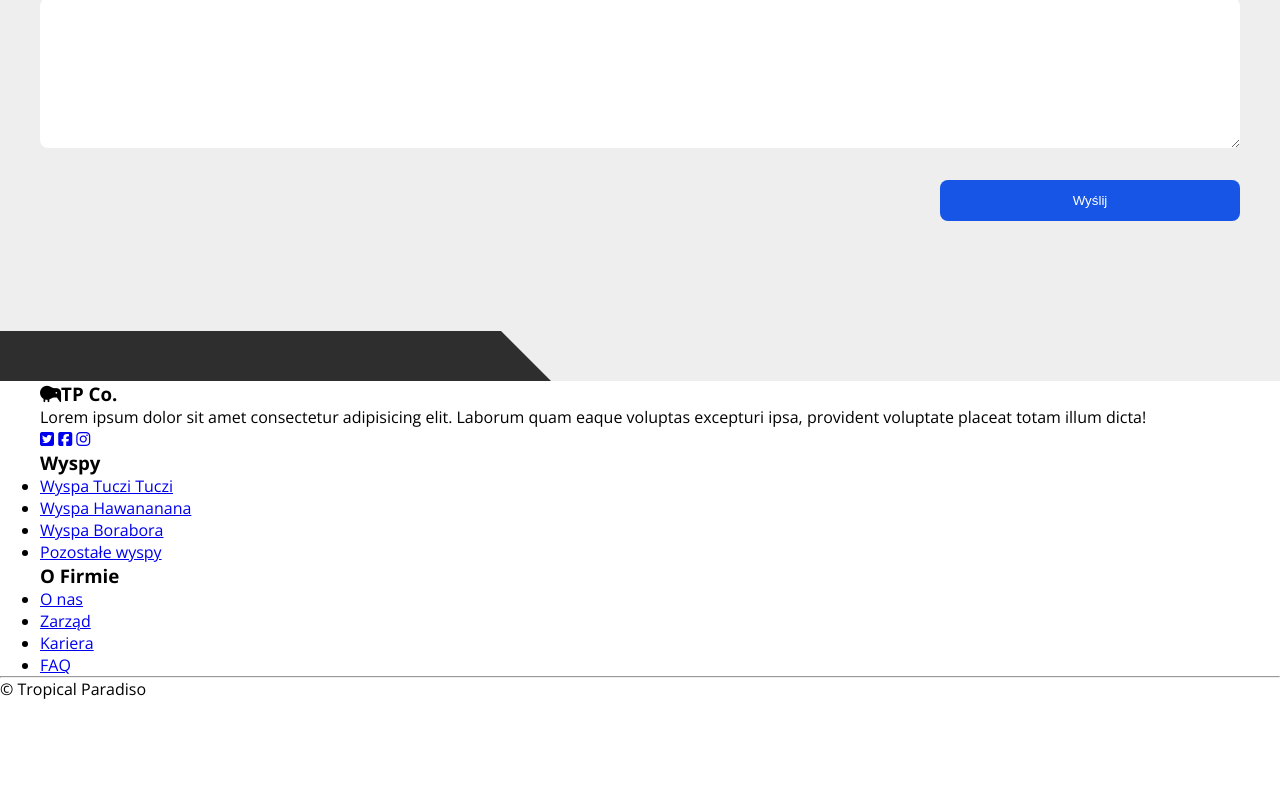
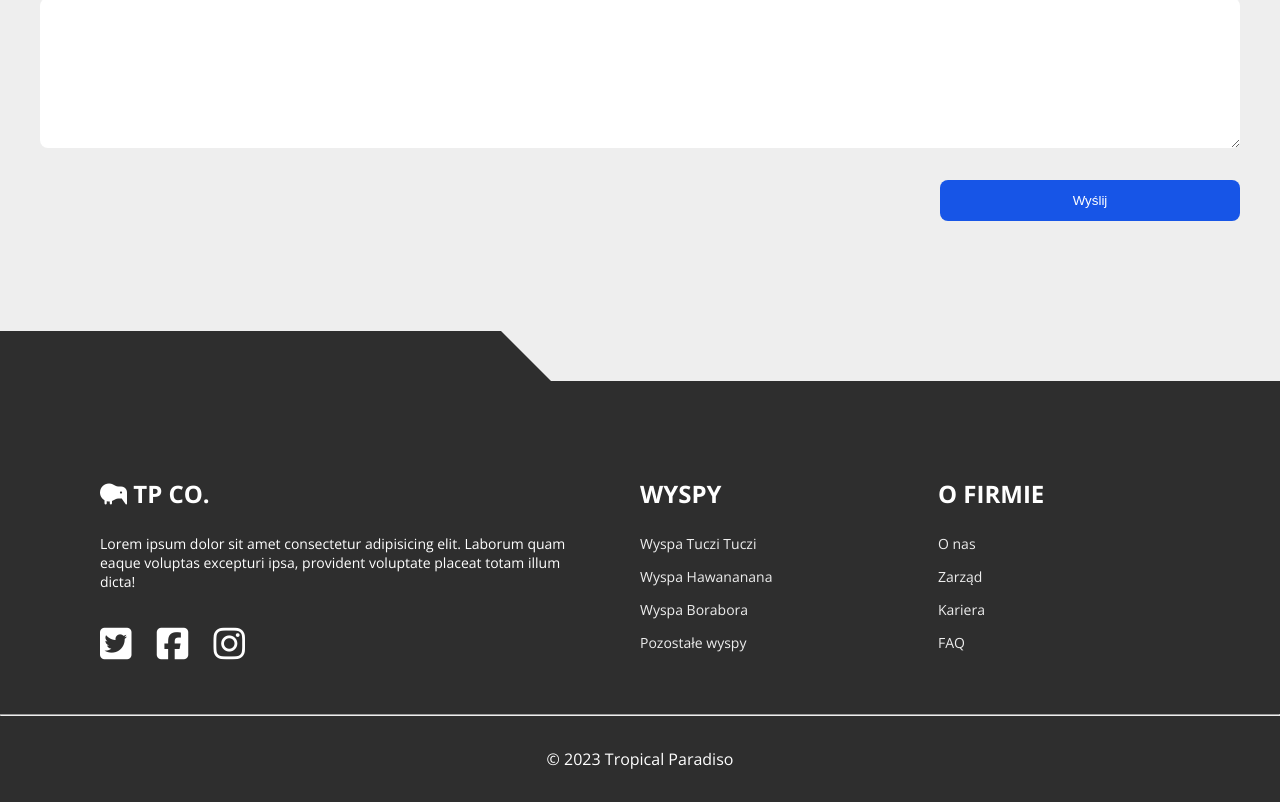
Before and after one commit to Krystian-Kamer/tropical_paradiso, a plain HTML site: page index.html in a window 1280 px wide. Shown: the part 6895-7697 px from the top of the page. Before the commit the page ends 7595 px from the top, so only its background shows below. Drawn offline with nearby package versions, Linux system fonts and the light colour scheme.

Commit message:
ended first project

```diff
--- a/index.html
+++ b/index.html
@@ -250,49 +250,48 @@
         </section>
 
         <footer class="footer">
-
             <div class="wrapper">
                 <div class="footer__boxes">
                     <div class="footer__box">
-                        <h3 class="footer__box-title"><i class="fas fa-kiwi-bird"></i>TP Co.</h3>
+                        <h3 class="footer__box-title"><i class="fas fa-kiwi-bird"></i> TP Co.</h3>
                         <p>Lorem ipsum dolor sit amet consectetur adipisicing elit. Laborum quam eaque voluptas
                             excepturi ipsa, provident voluptate placeat totam illum dicta!
                         </p>
                         <div class="footer__box-social">
-                            <a href="#" class="footer_box-link"><i class="fab fa-twitter-square"></i></a>
-                            <a href="#" class="footer_box-link"><i class="fab fa-facebook-square"></i></a>
-                            <a href="#" class="footer_box-link"><i class="fab fa-instagram"></i></a>
+                            <a href="#" class="footer__box-link"><i class="fab fa-twitter-square"></i></a>
+                            <a href="#" class="footer__box-link"><i class="fab fa-facebook-square"></i></a>
+                            <a href="#" class="footer__box-link"><i class="fab fa-instagram"></i></a>
                         </div>
                     </div>
-                </div>
+
 
 
 
                     <div class="footer__box footer__box-desktop">
                         <h3 class="footer__box-title">Wyspy</h3>
                         <ul class="footer__box-list">
-                        <li class="footer__box-list-tem"><a href="#">Wyspa Tuczi Tuczi</a></li>
-                        <li class="footer__box-list-tem"><a href="#">Wyspa Hawananana</a></li>
-                        <li class="footer__box-list-tem"><a href="#">Wyspa Borabora</a></li>
-                        <li class="footer__box-list-tem"><a href="#">Pozostałe wyspy</a></li>
+                            <li class="footer__box-list-item"><a href="#">Wyspa Tuczi Tuczi</a></li>
+                            <li class="footer__box-list-item"><a href="#">Wyspa Hawananana</a></li>
+                            <li class="footer__box-list-item"><a href="#">Wyspa Borabora</a></li>
+                            <li class="footer__box-list-item"><a href="#">Pozostałe wyspy</a></li>
                         </ul>
                     </div>
                     <div class="footer__box footer__box-desktop">
                         <h3 class="footer__box-title">O Firmie</h3>
                         <ul class="footer__box-list">
-                        <li class="footer__box-list-tem"><a href="#">O nas</a></li>
-                        <li class="footer__box-list-tem"><a href="#">Zarząd</a></li>
-                        <li class="footer__box-list-tem"><a href="#">Kariera</a></li>
-                        <li class="footer__box-list-tem"><a href="#">FAQ</a></li>
+                            <li class="footer__box-list-item"><a href="#">O nas</a></li>
+                            <li class="footer__box-list-item"><a href="#">Zarząd</a></li>
+                            <li class="footer__box-list-item"><a href="#">Kariera</a></li>
+                            <li class="footer__box-list-item"><a href="#">FAQ</a></li>
                         </ul>
                     </div>
 
 
 
-
+                </div>
             </div>
             <hr>
-            <p class="footer__bottom-text">&copy; <span class="footer__year"></span>Tropical Paradiso</p>
+            <p class="footer__bottom-text">&copy; <span class="footer__year"></span> Tropical Paradiso</p>
         </footer>
 
 
--- a/js/main.js
+++ b/js/main.js
@@ -1,9 +1,15 @@
 const nav = document.querySelector('.nav');
 const navBtn = document.querySelector('.burger-btn');
-const allNavItems = document.querySelectorAll ('.nav__item');
+const allNavItems = document.querySelectorAll('.nav__item')
+const navBtnBars = document.querySelector('.burger-btn__bars')
+const allSections = document.querySelectorAll('.section')
+const footerYear = document.querySelector('.footer__year')
+
 
 const handleNav = () => {
     nav.classList.toggle('nav--active')
+
+    navBtnBars.classList.remove('black-bars-color');
 
     allNavItems.forEach(item => {
         item.addEventListener('click', () => {
@@ -16,11 +22,35 @@ const handleNav = () => {
 
 const handleNavItemsAnimation = () => {
     let delayTime = 0;
+
     allNavItems.forEach(item => {
-        item.classList.toggle('nav-items-animation');
-        item.style.animationDelay = '.' +delayTime + 's';
-        delayTime++
+        item.classList.toggle('nav-items-animation')
+        item.style.animationDelay = '.' + delayTime + 's';
+        delayTime++;
     })
 }
 
-navBtn.addEventListener ('click', handleNav)
+const handleObserver = () => {
+    const currentSection = window.scrollY;
+
+    allSections.forEach(section => {
+
+        if (section.classList.contains('white-section') && section.offsetTop <= currentSection + 60) {
+            navBtnBars.classList.add('black-bars-color')
+        } else if (!section.classList.contains('white-section') && section.offsetTop <= currentSection + 60) {
+            navBtnBars.classList.remove('black-bars-color')
+        }
+    })
+}
+
+
+
+
+const handleCurrentYear = () => {
+    const year = (new Date).getFullYear();
+    footerYear.innerText = year;
+}
+
+handleCurrentYear();
+navBtn.addEventListener('click', handleNav);
+window.addEventListener('scroll', handleObserver)
--- a/sass/style.scss
+++ b/sass/style.scss
@@ -17,6 +17,7 @@ body {
 	font-family: 'Open Sans', sans-serif;
 	font-size: 1.6rem;
 }
+
 // nav
 .burger-btn {
 	position: fixed;
@@ -117,6 +118,7 @@ body {
 .nav-items-animation {
 	animation: navItemsAnimation 1s both;
 }
+
 
 // header
 .header {
@@ -475,6 +477,57 @@ body {
 	}
 }
 
+// FOOTER
+.footer {
+	color: $pure-white;
+	background-color: $dark;
+
+	.wrapper {
+		padding: 6em 2em 2em;
+	}
+
+	&__box {
+		font-size: 1.4rem;
+	}
+	&__box-desktop {
+		display: none;
+	}
+
+	&__box-title {
+		margin-bottom: 1em;
+		font-size: 3rem;
+		text-transform: uppercase;
+	}
+	&__box-social {
+		margin: 2em 0 1em;
+	}
+	&__box-link {
+		color: $pure-white;
+		font-size: 3.6rem;
+		padding: 0.3em;
+		text-decoration: none;
+		transition: color 0.3s;
+
+		&:first-child {
+			padding-left: 0;
+		}
+		&:hover {
+			color: $light-white;
+		}
+	}
+
+	&__bottom-text {
+		padding: 2em;
+		text-align: center;
+	}
+}
+
+
+.black-bars-color,
+.black-bars-color::after,
+.black-bars-color::before {
+	background-color: $dark;
+}
 // *************************
 // MEDIA
 // *************************
@@ -594,6 +647,40 @@ body {
 			width: 45%;
 		}
 	}
+
+	.footer {
+		&__boxes {
+			display: flex;
+			justify-content: space-between;
+		}
+
+		&__box-desktop {
+			display: block;
+		}
+
+		&__box {
+			margin: 0 2em;
+			width: 25%;
+
+			&:first-child {
+				width: 50%;
+			}
+		}
+		&__box-title {
+			font-size: 2.4rem;
+		}
+		&__box-list {
+			list-style: none;
+		}
+		&__box-list-item {
+			margin-bottom: 1em;
+
+			a {
+				color: $light-white;
+				text-decoration: none;
+			}
+		}
+	}
 }
 
 @media (min-width: 992px) {
```
Also changed, not shown: css/style.css, 1 other file. Lines whose indentation alone changed are shown as unchanged.
